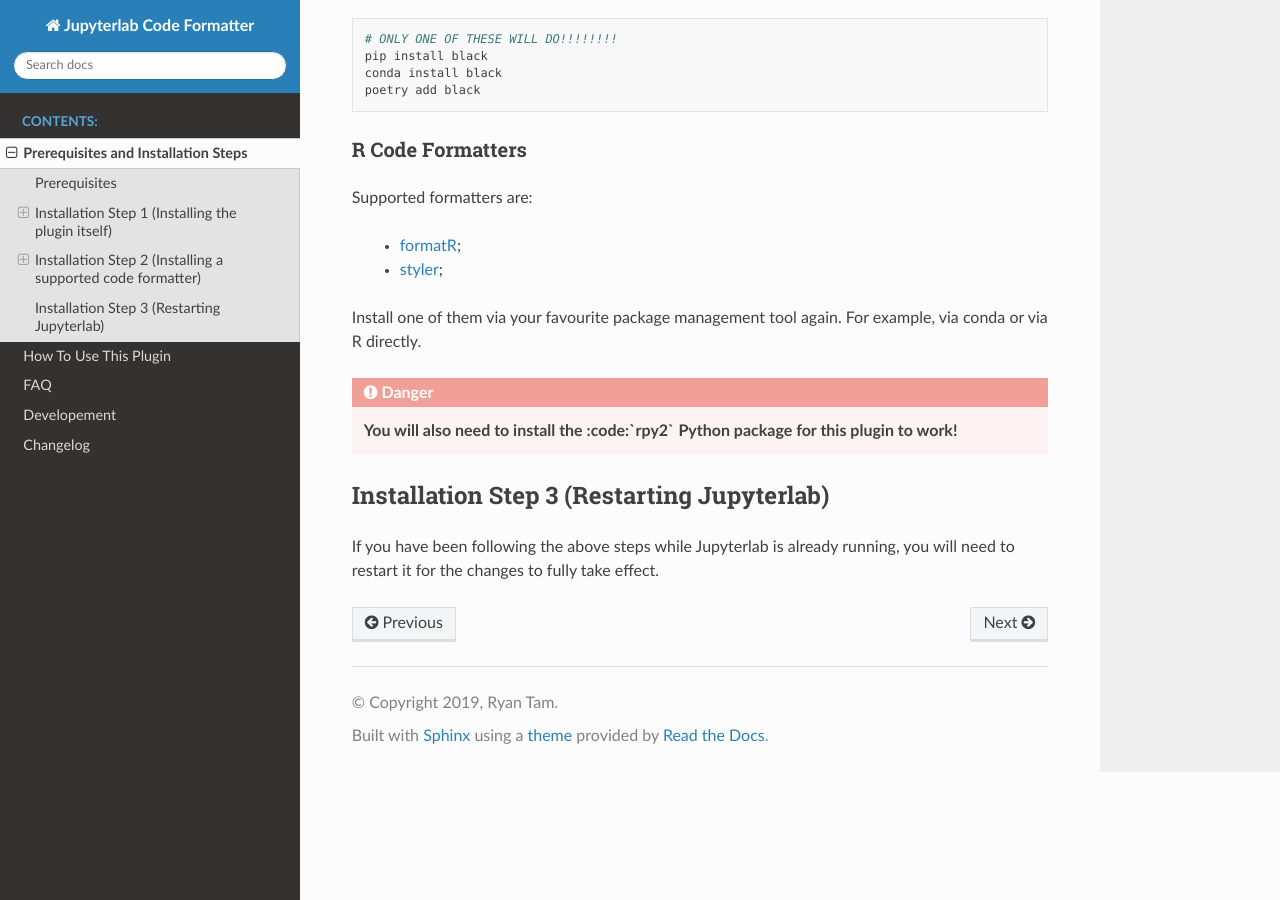
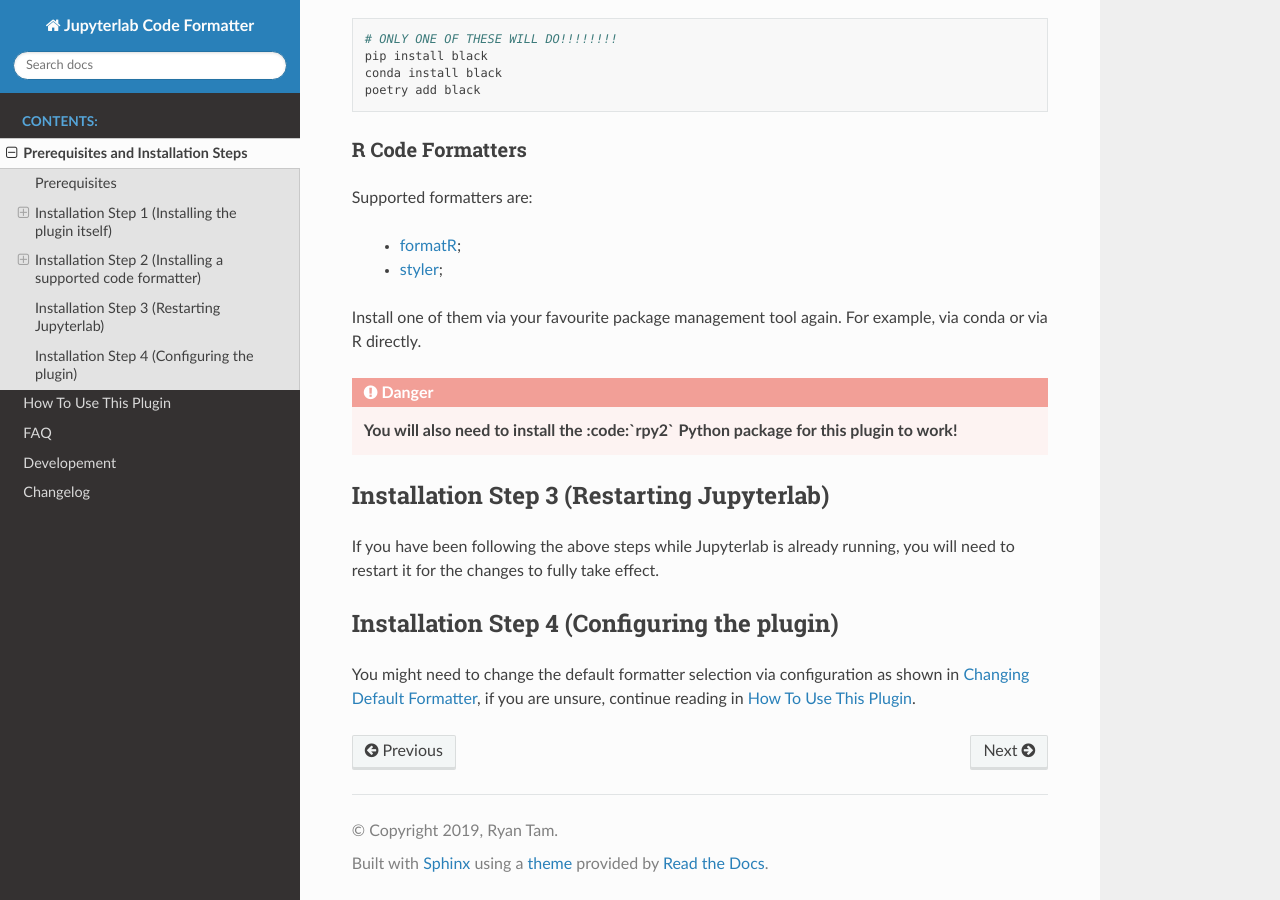
Before and after one commit to jupyterlab-contrib/jupyterlab_code_formatter, a Sphinx documentation site: the page built from docs/installation.rst, in a window 1280 px wide and 900 px high, scrolled down 1316 px. Built offline with Sphinx 7.4.7 and the Read the Docs theme 2.0.0, drawn with Linux system fonts in a browser that asks for light colours.

Commit message:
docs: Add more instruction
Some users are seeing 404 on POST, most likely they did not configure
the default formatter option. This commit provides some documentation by
linking the usage/installtion pages in the docs for more clarity.

```diff
--- a/docs/how-to-use.rst
+++ b/docs/how-to-use.rst
@@ -1,3 +1,5 @@
+.. _How To Use This Plugin:
+
 How To Use This Plugin
 ======================
 
--- a/docs/installation.rst
+++ b/docs/installation.rst
@@ -82,6 +82,12 @@
 If you have been following the above steps while Jupyterlab is already running, you will need to restart it for the changes to fully take effect.
 
 
+Installation Step 4 (Configuring the plugin)
+--------------------------------------------
+
+You might need to change the default formatter selection via configuration as shown in  :ref:`Changing Default Formatter`, if you are unsure, continue reading in :ref:`How To Use This Plugin`.
+
+
 .. _Autopep8: https://github.com/hhatto/autopep8
 .. _Black: https://github.com/psf/black
 .. _Isort: https://github.com/timothycrosley/isort
```
